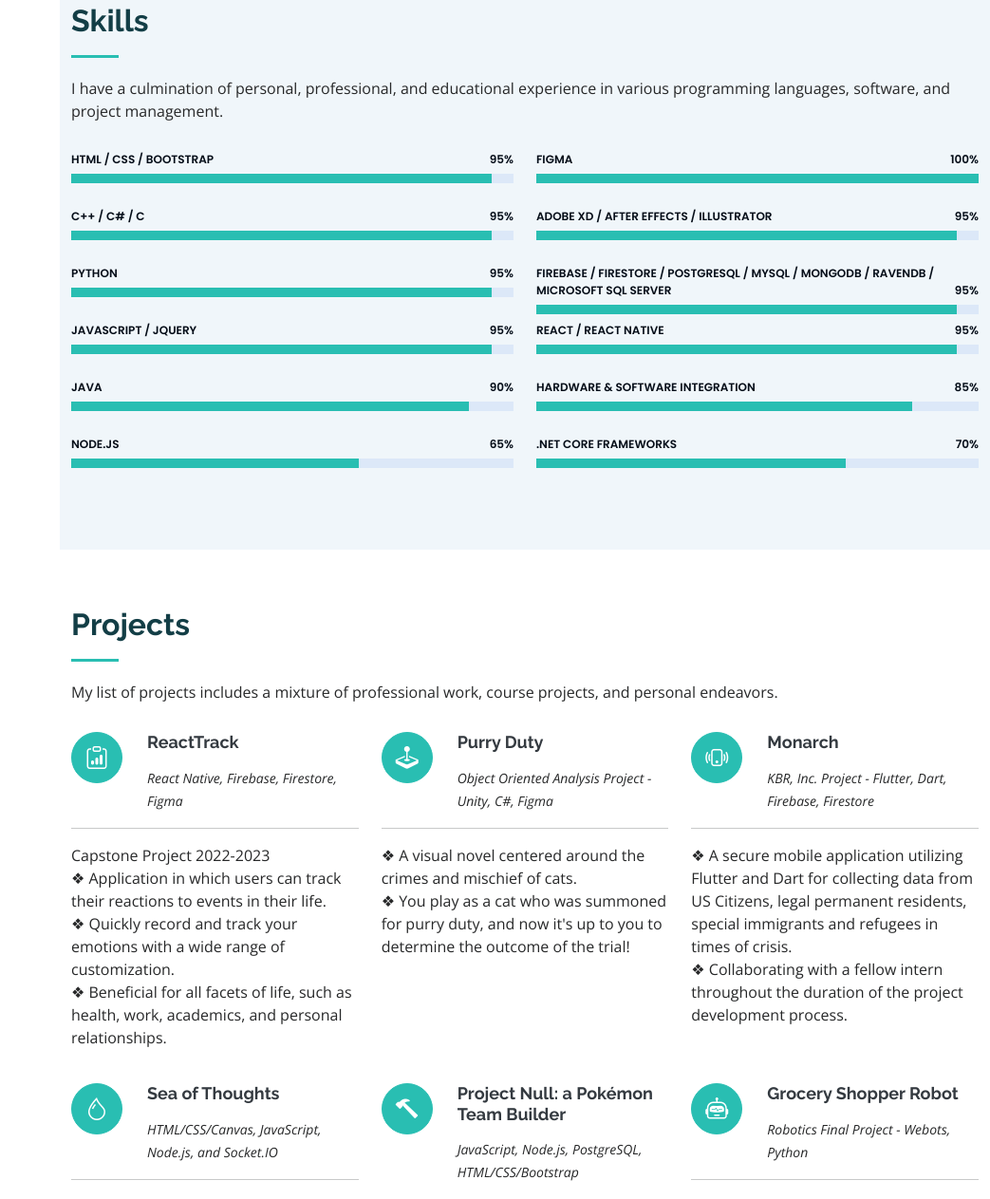
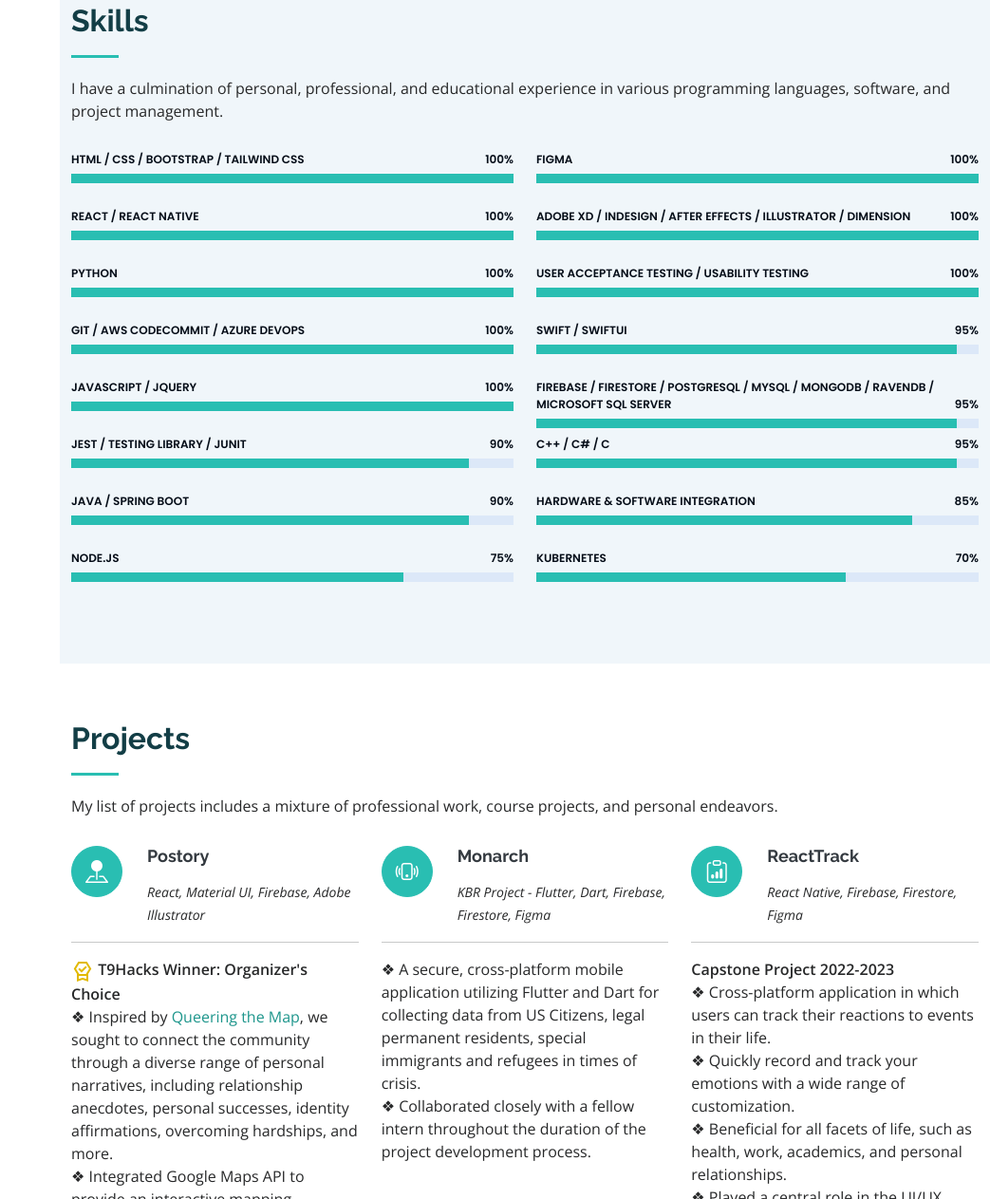
Before and after one commit to thovenkamp/thovenkamp.github.io, a plain HTML site: page index.html in a window 1280 px wide. Shown: the part 1537-2800 px from the top of the page at 95% size, without its empty margins (237-1280 px from the left). Drawn offline with nearby package versions, Linux system fonts and the light colour scheme; animation ran at ten frames a second.

Commit message:
October Edits
- Added new projects
- Removed a few older projects
- Fixed horizontal scrollbar/overflow issue
- Added new favicon
- Added updated resume

```diff
--- a/assets/css/style.css
+++ b/assets/css/style.css
@@ -19,6 +19,7 @@ body {
   -webkit-user-select: none;
   user-select: none;
   /* overflow: hidden; */
+  overflow-x: hidden;
 }
 
 body .vertical-centered-box {
@@ -247,11 +248,13 @@ h1, h2, h3, h4, h5, h6 {
   width: 100%;
   height: 100vh;
   /* background: url("../img/hero-bg.jpg") top center; */
-  background: #2c2d44;
+  /* background: #2c2d44; */
+  background: transparent;
   /* color: #2b5748; */
-  background-size: cover;
+  /* background-size: cover; */
+  margin: 0;
 }
-#hero:before {
+/* #hero:before {
   content: "";
   background: rgba(5, 13, 24, 0.3);
   position: absolute;
@@ -260,7 +263,7 @@ h1, h2, h3, h4, h5, h6 {
   left: 0;
   right: 0;
   z-index: 1;
-}
+} */
 #hero .hero-container {
   position: relative;
   z-index: 2;
@@ -816,6 +819,16 @@ section {
   font-size: 14px;
 }
 
+.material-symbols-outlined {
+  color: #e2b900;
+  vertical-align:middle;
+  font-variation-settings:
+  'FILL' 0,
+  'wght' 400,
+  'GRAD' 0,
+  'opsz' 24
+}
+
 /*--------------------------------------------------------------
 # Testimonials
 --------------------------------------------------------------*/
--- a/index.html
+++ b/index.html
@@ -15,6 +15,9 @@
 
   <!-- Google Fonts -->
   <link href="https://fonts.googleapis.com/css?family=Open+Sans:300,300i,400,400i,600,600i,700,700i|Raleway:300,300i,400,400i,500,500i,600,600i,700,700i|Poppins:300,300i,400,400i,500,500i,600,600i,700,700i" rel="stylesheet">
+
+  <!-- Google Material Icons -->
+  <link rel="stylesheet" href="https://fonts.googleapis.com/css2?family=Material+Symbols+Outlined:opsz,wght,FILL,GRAD@20..48,100..700,0..1,-50..200" />
 
   <!-- Vendor CSS Files -->
   <link href="assets/vendor/aos/aos.css" rel="stylesheet">
@@ -86,7 +89,7 @@
 
         <div class="section-title">
           <h2>About</h2>
-          <p>My name is Taryn Hovenkamp, and I am currently an undergraduate at CU Boulder with a major in Computer Science and a minor in Creative Technology and Design.</p>
+          <p>My name is Taryn Hovenkamp, and I am a software developer and recent graduate from CU Boulder with a major in Computer Science and a minor in Creative Technology and Design.</p>
         </div>
 
         <div class="row">
@@ -101,7 +104,7 @@
             <div class="row">
               <div class="col-lg-6">
                 <ul>
-                  <li><i class="bi bi-chevron-right"></i> <strong>Degree:</strong> <span>Bachelor of Science (Senior)</span></li>
+                  <li><i class="bi bi-chevron-right"></i> <strong>Degree:</strong> <span>Bachelor of Science</span></li>
                   <li><i class="bi bi-chevron-right"></i> <strong>Major:</strong> <span>Computer Science</span></li>
                   <li><i class="bi bi-chevron-right"></i> <strong>Minor:</strong> <span>Creative Technology & Design</span></li>
                 </ul>
@@ -109,12 +112,12 @@
               <div class="col-lg-6">
                 <ul>
                   <li><i class="bi bi-chevron-right"></i> <strong>Age:</strong> <span>22</span></li>
-                  <li><i class="bi bi-chevron-right"></i> <strong>City:</strong> <span>Boulder, CO</span></li>
+                  <li><i class="bi bi-chevron-right"></i> <strong>City:</strong> <span>Colorado Springs, CO</span></li>
                   <li><i class="bi bi-chevron-right"></i> <strong>Email:</strong> <span>taryn.mh95@gmail.com</span></li>
                 </ul>
               </div>
             </div>
-            <form method="get" action="./forms/2023_resume_Taryn_Hovenkamp.pdf"  target="_blank">
+            <form method="get" action="./forms/Nov_2023_Resume_Taryn_Hovenkamp.pdf"  target="_blank">
               <div class="text-center"><button type="submit">View Resume</button></div>
            </form>
 
@@ -138,25 +141,40 @@
           <div class="col-lg-6" data-aos="fade-up">
 
             <div class="progress">
-              <span class="skill">HTML / CSS / Bootstrap<i class="val">95%</i></span>
+              <span class="skill">HTML / CSS / Bootstrap / Tailwind CSS<i class="val">100%</i></span>
               <div class="progress-bar-wrap">
-                <div class="progress-bar" role="progressbar" aria-valuenow="95" aria-valuemin="0" aria-valuemax="100"></div>
+                <div class="progress-bar" role="progressbar" aria-valuenow="100" aria-valuemin="0" aria-valuemax="100"></div>
               </div>
             </div>
 
             <div class="progress">
-              <span class="skill">C++ / C# / C<i class="val">95%</i></span>
+              <span class="skill">React / React Native<i class="val">100%</i></span>
               <div class="progress-bar-wrap">
-                <div class="progress-bar" role="progressbar" aria-valuenow="95" aria-valuemin="0" aria-valuemax="100"></div>
+                <div class="progress-bar" role="progressbar" aria-valuenow="100" aria-valuemin="0" aria-valuemax="100"></div>
               </div>
             </div>
 
             <div class="progress">
-              <span class="skill">Python<i class="val">95%</i></span>
+              <span class="skill">Python<i class="val">100%</i></span>
               <div class="progress-bar-wrap">
-                <div class="progress-bar" role="progressbar" aria-valuenow="95" aria-valuemin="0" aria-valuemax="100"></div>
+                <div class="progress-bar" role="progressbar" aria-valuenow="100" aria-valuemin="0" aria-valuemax="100"></div>
               </div>
             </div>
+
+            <div class="progress">
+              <span class="skill">Git / AWS CodeCommit / Azure DevOps<i class="val">100%</i></span>
+              <div class="progress-bar-wrap">
+                <div class="progress-bar" role="progressbar" aria-valuenow="100" aria-valuemin="0" aria-valuemax="100"></div>
+              </div>
+            </div>
+
+            <div class="progress">
+              <span class="skill">JavaScript / jQuery<i class="val">100%</i></span>
+              <div class="progress-bar-wrap">
+                <div class="progress-bar" role="progressbar" aria-valuenow="100" aria-valuemin="0" aria-valuemax="100"></div>
+              </div>
+            </div>
+
           </div>
 
           <div class="col-lg-6" data-aos="fade-up" data-aos-delay="100">
@@ -169,7 +187,21 @@
             </div>
 
             <div class="progress">
-              <span class="skill">Adobe XD / After Effects / Illustrator <i class="val">95%</i></span>
+              <span class="skill">Adobe XD / InDesign / After Effects / Illustrator / Dimension <i class="val">100%</i></span>
+              <div class="progress-bar-wrap">
+                <div class="progress-bar" role="progressbar" aria-valuenow="100" aria-valuemin="0" aria-valuemax="100"></div>
+              </div>
+            </div>
+
+            <div class="progress">
+              <span class="skill">User acceptance testing / Usability testing<i class="val">100%</i></span>
+              <div class="progress-bar-wrap">
+                <div class="progress-bar" role="progressbar" aria-valuenow="100" aria-valuemin="0" aria-valuemax="100"></div>
+              </div>
+            </div>
+
+            <div class="progress">
+              <span class="skill">Swift / SwiftUI<i class="val">95%</i></span>
               <div class="progress-bar-wrap">
                 <div class="progress-bar" role="progressbar" aria-valuenow="95" aria-valuemin="0" aria-valuemax="100"></div>
               </div>
@@ -192,23 +224,23 @@
           <div class="col-lg-6" data-aos="fade-up">
 
             <div class="progress">
-              <span class="skill">JavaScript / jQuery<i class="val">95%</i></span>
-              <div class="progress-bar-wrap">
-                <div class="progress-bar" role="progressbar" aria-valuenow="95" aria-valuemin="0" aria-valuemax="100"></div>
-              </div>
-            </div>
-
-            <div class="progress">
-              <span class="skill">Java<i class="val">90%</i></span>
+              <span class="skill">Jest / Testing Library / JUnit<i class="val">90%</i></span>
               <div class="progress-bar-wrap">
                 <div class="progress-bar" role="progressbar" aria-valuenow="90" aria-valuemin="0" aria-valuemax="100"></div>
               </div>
             </div>
 
             <div class="progress">
-              <span class="skill">Node.js<i class="val">65%</i></span>
+              <span class="skill">Java / Spring Boot<i class="val">90%</i></span>
               <div class="progress-bar-wrap">
-                <div class="progress-bar" role="progressbar" aria-valuenow="65" aria-valuemin="0" aria-valuemax="100"></div>
+                <div class="progress-bar" role="progressbar" aria-valuenow="90" aria-valuemin="0" aria-valuemax="100"></div>
+              </div>
+            </div>
+
+            <div class="progress">
+              <span class="skill">Node.js<i class="val">75%</i></span>
+              <div class="progress-bar-wrap">
+                <div class="progress-bar" role="progressbar" aria-valuenow="75" aria-valuemin="0" aria-valuemax="100"></div>
               </div>
             </div>
 
@@ -217,7 +249,7 @@
           <div class="col-lg-6" data-aos="fade-up" data-aos-delay="100">
 
             <div class="progress">
-              <span class="skill">React / React Native<i class="val">95%</i></span>
+              <span class="skill">C++ / C# / C<i class="val">95%</i></span>
               <div class="progress-bar-wrap">
                 <div class="progress-bar" role="progressbar" aria-valuenow="95" aria-valuemin="0" aria-valuemax="100"></div>
               </div>
@@ -231,7 +263,7 @@
             </div>
 
             <div class="progress">
-              <span class="skill">.NET Core Frameworks<i class="val">70%</i></span>
+              <span class="skill">Kubernetes<i class="val">70%</i></span>
               <div class="progress-bar-wrap">
                 <div class="progress-bar" role="progressbar" aria-valuenow="70" aria-valuemin="0" aria-valuemax="100"></div>
               </div>
@@ -255,15 +287,55 @@
         </div>
 
         <div class="row">
+          <div class="col-lg-4 col-md-6 icon-box" data-aos="fade-up" data-aos-delay="400">
+            <div class="icon"><i class="bi bi-pin-map-fill"></i></div>
+            <h4 class="title"><a href="https://devpost.com/software/postory" target="_blank">Postory</a></h4>
+            <p class="description"><i>React, Material UI, Firebase, Adobe Illustrator</i><br>
+              <hr>
+              <span class="material-symbols-outlined">editor_choice</span>
+              <span style="font-weight: 600;">T9Hacks Winner: Organizer's Choice</span><br>
+              &#10070; Inspired by <a href="https://www.queeringthemap.com/" target="_blank">Queering the Map</a>, we sought to connect the community through a diverse range of personal narratives, including relationship anecdotes, personal successes, identity affirmations, overcoming hardships, and more.<br>
+              &#10070; Integrated Google Maps API to provide an interactive mapping interface, allowing users to easily explore and interact with pinned locations and associated stories. <br>
+              &#10070; Contributed to the project's visual identity by creating graphical assets utilizing Adobe Illustrator. <br>
+            </p>
+          </div>
+          <div class="col-lg-4 col-md-6 icon-box" data-aos="fade-up" data-aos-delay="500">
+            <div class="icon"><i class="bi bi-phone-vibrate"></i></div>
+            <h4 class="title"><a href="#" target="_blank">Monarch</a></h4>
+            <p class="description"><i>KBR Project - Flutter, Dart, Firebase, Firestore, Figma</i><br>
+              <hr>
+              &#10070; A secure, cross-platform mobile application utilizing Flutter
+              and Dart for collecting data from US Citizens, legal permanent residents,
+              special immigrants and refugees in times of crisis. <br>
+              &#10070; Collaborated closely with a fellow intern throughout the duration of the project
+              development process.  <br>
+            </p>
+          </div>
           <div class="col-lg-4 col-md-6 icon-box" data-aos="fade-up" data-aos-delay="300">
             <div class="icon"><i class="bi bi-clipboard-data"></i></div>
             <h4 class="title"><a href="https://reacttrack.com/" target="_blank">ReactTrack</a></h4>
             <p class="description"><i>React Native, Firebase, Firestore, Figma</i><br>
               <hr>
-              Capstone Project 2022-2023<br>
-              &#10070; Application in which users can track their reactions to events in their life. <br>
+              <span style="font-weight: 600;">Capstone Project 2022-2023</span><br>
+              &#10070; Cross-platform application in which users can track their reactions to events in their life. <br>
               &#10070; Quickly record and track your emotions with a wide range of customization. <br>
               &#10070; Beneficial for all facets of life, such as health, work, academics, and personal relationships. <br>
+              &#10070; Played a central role in the UI/UX design process, utilizing Figma extensively to create detailed mockups, wireframes, and interactive prototypes, fostering a user-centered design approach. <br>
+              &#10070; Translated complex design concepts into code, implementing interactive features and ensuring pixel-perfect alignment with the original mockups and wireframes.
+              </p>
+          </div>
+          <div class="col-lg-4 col-md-6 icon-box" data-aos="fade-up">
+            <div class="icon"><i class="bi bi-droplet"></i></div>
+            <h4 class="title"><a href="https://sea-of-thoughts.herokuapp.com/" target="_blank">Sea of Thoughts</a></h4>
+            <p class="description">
+              <i>HTML/CSS/Canvas, JavaScript, Node.js, and Socket.IO</i><br>
+              <hr>
+              <span style="font-weight: 600;">HackMIT 2020</span><br>
+              &#10070; A serene, personal experience in which users can send messages out to sea and receive messages from others. <br>
+              &#10070; The ocean changes from day to night depending on the user’s local time.
+              <br>&#10070; Being a team of 4, I focused on the front-end, UI aspect of the project. <br>
+              <a href="https://github.com/ItsMichal/sea-of-thoughts" target="_blank">View Source Code</a>
+
               </p>
           </div>
           <div class="col-lg-4 col-md-6 icon-box" data-aos="fade-up" data-aos-delay="400">
@@ -272,44 +344,6 @@
             <p class="description"><i>Object Oriented Analysis Project - Unity, C#, Figma </i><br> <hr>
               &#10070; A visual novel centered around the crimes and mischief of cats. <br>
               &#10070; You play as a cat who was summoned for purry duty, and now it's up to you to determine the outcome of the trial! </p>
-          </div>
-          <div class="col-lg-4 col-md-6 icon-box" data-aos="fade-up" data-aos-delay="500">
-            <div class="icon"><i class="bi bi-phone-vibrate"></i></div>
-            <h4 class="title"><a href="#" target="_blank">Monarch</a></h4>
-            <p class="description"><i>KBR, Inc. Project - Flutter, Dart, Firebase, Firestore</i><br>
-              <hr>
-              &#10070; A secure mobile application utilizing Flutter
-              and Dart for collecting data from US Citizens, legal permanent residents,
-              special immigrants and refugees in times of crisis. <br>
-              &#10070; Collaborating with a fellow intern throughout the duration of the project
-              development process.  <br>
-            </p>
-          </div>
-
-
-          <div class="col-lg-4 col-md-6 icon-box" data-aos="fade-up">
-            <div class="icon"><i class="bi bi-droplet"></i></div>
-            <h4 class="title"><a href="https://sea-of-thoughts.herokuapp.com/" target="_blank">Sea of Thoughts</a></h4>
-            <p class="description">
-              <i>HTML/CSS/Canvas, JavaScript, Node.js, and Socket.IO</i><br>
-              <hr>
-              HackMIT 2020<br>
-              &#10070; A serene, personal experience in which users can send messages out to sea and receive messages from others. <br>
-              &#10070; The ocean changes from day to night depending on the user’s local time.
-              <br>&#10070; Being a team of 4, I focused on the front-end, UI aspect of the project. <br>
-              <a href="https://github.com/ItsMichal/sea-of-thoughts" target="_blank">View Source Code</a>
-
-              </p>
-          </div>
-          <div class="col-lg-4 col-md-6 icon-box" data-aos="fade-up" data-aos-delay="100">
-            <div class="icon"><i class="bi bi-hammer"></i></div>
-            <h4 class="title"><a href="https://github.com/tarynmh/Project_Null" target="_blank">Project Null: a Pokémon Team Builder</a></h4>
-            <p class="description"><i>JavaScript, Node.js, PostgreSQL, HTML/CSS/Bootstrap</i><br>
-              <hr>
-              &#10070; Together with a team of 6, we created a Pokemon Team Builder web application that allows users to strategize Pokemon teams for the popular franchise. <br>
-              &#10070; While I contributed to all areas of the project, my primary focus concerned the database and node (backend development) <br>
-              &#10070; I set up PostgreSQL databases and integrated the databases into our existing code, as well as wrote queries.
-            </p>
           </div>
           <div class="col-lg-4 col-md-6 icon-box" data-aos="fade-up" data-aos-delay="500">
             <div class="icon"><i class="bi bi-robot"></i></div>
@@ -339,13 +373,23 @@
               <a href="https://www.behance.net/gallery/118095155/TASKZONE" target="_blank">View Behance Documentation</a>
               </p>
           </div>
-          <div class="col-lg-4 col-md-6 icon-box" data-aos="fade-up" data-aos-delay="400">
+          <div class="col-lg-4 col-md-6 icon-box" data-aos="fade-up" data-aos-delay="100">
+            <div class="icon"><i class="bi bi-hammer"></i></div>
+            <h4 class="title"><a href="https://github.com/tarynmh/Project_Null" target="_blank">Project Null: a Pokémon Team Builder</a></h4>
+            <p class="description"><i>JavaScript, Node.js, PostgreSQL, HTML/CSS/Bootstrap</i><br>
+              <hr>
+              &#10070; Together with a team of 6, we created a Pokemon Team Builder web application that allows users to strategize Pokemon teams for the popular franchise. <br>
+              &#10070; While I contributed to all areas of the project, my primary focus concerned the database and node (backend development) <br>
+              &#10070; I set up PostgreSQL databases and integrated the databases into our existing code, as well as wrote queries.
+            </p>
+          </div>
+          <!-- <div class="col-lg-4 col-md-6 icon-box" data-aos="fade-up" data-aos-delay="400">
             <div class="icon"><i class="bi bi-pencil-square"></i></div>
             <h4 class="title"><a href="https://www.figma.com/proto/RjWv2hlYEcNyEA91Xg0iqU/Recitation-10%3A-Prototyping?node-id=2%3A6&starting-point-node-id=2%3A6" target="_blank">U-Learn</a></h4>
             <p class="description"><i>Human-computer Interaction Project - Figma </i><br> <hr>
               &#10070; U-Learn’s vision is to provide online courses that are delivered using various methods to allow the user to learn based on their preferred learning style:
                <i>auditory, kinesthetic, and/or visual.</i></p>
-          </div>
+          </div> -->
           <div class="col-lg-4 col-md-6 icon-box" data-aos="fade-up" data-aos-delay="500">
             <div class="icon"><i class="bi bi-controller"></i></div>
             <h4 class="title"><a href="https://github.com/tarynmh/Pokemon_Project" target="_blank">Pokémon Project</a></h4>
```
Also changed, not shown: assets/img/apple-touch-icon.png, assets/img/apple-touch-icon2.png (added), assets/img/favicon.png, assets/img/favicon2.png (added), 1 other file.
